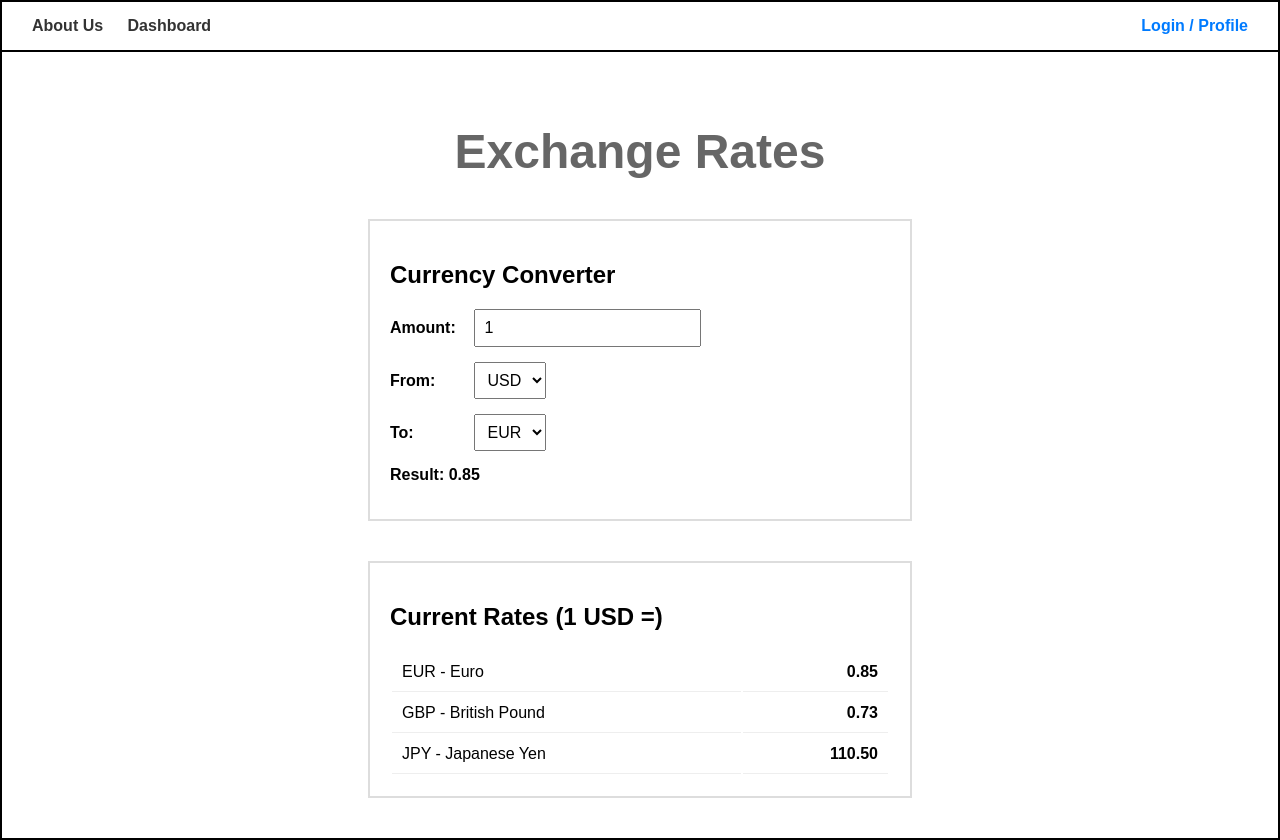
After one commit to ivanbom1/Budget-Expense-Tracker, a Python web app: template templates/rates.html in a window 1280 px wide. The commit adds this page. Run offline with Jinja, Linux system fonts and the light colour scheme; the template is opened without the code that fills it, so the values that code supplies are empty.

Commit message:
Added rates calculator page and connected the pages to eachother

```diff
--- a/templates/Main.html
+++ b/templates/Main.html
@@ -69,11 +69,11 @@
     <header>
         <div class="nav-links">
             <a href="#">About Us</a>
-            <a href="#">Something Else</a>
+            <a href="rates.html">Rates Calculator</a>
         </div>
 
         <div class="auth-links">
-            <a href="#">Login / Profile</a>
+            <a href="login_page.html">Login / Profile</a>
         </div>
     </header>
 
--- /dev/null
+++ b/templates/rates.html
@@ -0,0 +1,195 @@
+<!DOCTYPE html>
+<html lang="en">
+<head>
+    <meta charset="UTF-8">
+    <meta name="viewport" content="width=device-width, initial-scale=1.0">
+    <title>Exchange Rates</title>
+
+    <style>
+        body {
+            font-family: Arial, Helvetica, sans-serif;
+            min-height: 100vh;
+            display: flex;
+            flex-direction: column;
+            border: 2px solid black;
+            margin: 0;
+        }
+
+        header {
+            display: flex;
+            justify-content: space-between;
+            align-items: center;
+            padding: 15px 30px;
+            border-bottom: 2px solid black;
+            background-color: #fff;
+        }
+
+        .nav-links a {
+            margin-right: 20px;
+            text-decoration: none;
+            color: #333;
+            font-weight: bold;
+        }
+
+        .auth-links a {
+            text-decoration: none;
+            color: #007BFF;
+            font-weight: bold;
+        }
+
+        main {
+            flex-grow: 1;
+            padding: 40px;
+            background-color: #ffffff;
+        }
+
+        h1 {
+            color: #666;
+            font-size: 3rem;
+            text-align: center;
+            margin-bottom: 40px;
+        }
+
+        .converter {
+            max-width: 500px;
+            margin: 0 auto 40px;
+            padding: 20px;
+            border: 2px solid #ddd;
+        }
+
+        .converter h2 {
+            margin-bottom: 20px;
+        }
+
+        .converter div {
+            margin-bottom: 15px;
+        }
+
+        .converter label {
+            display: inline-block;
+            width: 80px;
+            font-weight: bold;
+        }
+
+        .converter input,
+        .converter select {
+            padding: 8px;
+            font-size: 16px;
+        }
+
+        .rates {
+            max-width: 500px;
+            margin: 0 auto;
+            padding: 20px;
+            border: 2px solid #ddd;
+        }
+
+        .rates h2 {
+            margin-bottom: 20px;
+        }
+
+        .rates table {
+            width: 100%;
+        }
+
+        .rates td {
+            padding: 10px;
+            border-bottom: 1px solid #eee;
+        }
+
+        .rates td:last-child {
+            text-align: right;
+            font-weight: bold;
+        }
+    </style>
+</head>
+<body>
+    <header>
+        <div class="nav-links">
+            <a href="#">About Us</a>
+            <a href="Main.html">Dashboard</a>
+        </div>
+
+        <div class="auth-links">
+            <a href="login_page.html">Login / Profile</a>
+        </div>
+    </header>
+
+    <main>
+        <h1>Exchange Rates</h1>
+
+        <div class="converter">
+            <h2>Currency Converter</h2>
+            <div>
+                <label>Amount:</label>
+                <input type="number" id="amount" value="1">
+            </div>
+            <div>
+                <label>From:</label>
+                <select id="fromCurrency">
+                    <option value="USD">USD</option>
+                    <option value="EUR">EUR</option>
+                    <option value="GBP">GBP</option>
+                    <option value="JPY">JPY</option>
+                </select>
+            </div>
+            <div>
+                <label>To:</label>
+                <select id="toCurrency">
+                    <option value="USD">USD</option>
+                    <option value="EUR" selected>EUR</option>
+                    <option value="GBP">GBP</option>
+                    <option value="JPY">JPY</option>
+                </select>
+            </div>
+            <div>
+                <strong>Result: <span id="result">0.85</span></strong>
+            </div>
+        </div>
+
+        <div class="rates">
+            <h2>Current Rates (1 USD =)</h2>
+            <table>
+                <tr>
+                    <td>EUR - Euro</td>
+                    <td>0.85</td>
+                </tr>
+                <tr>
+                    <td>GBP - British Pound</td>
+                    <td>0.73</td>
+                </tr>
+                <tr>
+                    <td>JPY - Japanese Yen</td>
+                    <td>110.50</td>
+                </tr>
+            </table>
+        </div>
+    </main>
+
+    <script>
+        const rates = {
+            'USD': 1,
+            'EUR': 0.85,
+            'GBP': 0.73,
+            'JPY': 110.50
+        };
+
+        function convert() {
+            const amount = parseFloat(document.getElementById('amount').value);
+            const from = document.getElementById('fromCurrency').value;
+            const to = document.getElementById('toCurrency').value;
+
+            const amountInUSD = amount / rates[from];
+            const result = amountInUSD * rates[to];
+
+            document.getElementById('result').textContent = result.toFixed(2);
+        }
+
+        document.getElementById('amount').addEventListener('input', convert);
+        document.getElementById('fromCurrency').addEventListener('change', convert);
+        document.getElementById('toCurrency').addEventListener('change', convert);
+
+        convert();
+    </script>
+</body>
+</html>
```
Also changed, not shown: templates/login_page.html (+138 -1 lines), templates/register.html (+134 -1 lines).
